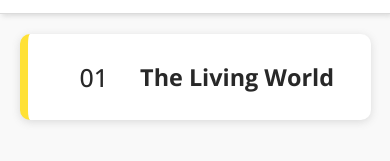
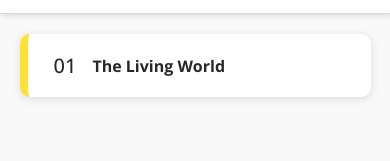
Before and after one commit to rxi-prakharvrm/neetncertkota.com, a plain HTML site: page ncert-solutions/neet/biology.html in a window 390 px wide. Shown: the part 69-230 px from the top of the page. Drawn offline with nearby package versions, Linux system fonts and the light colour scheme; a web font is replaced by a local one.

Commit message:
improve responsiveness in subject and chapter pages

```diff
--- a/css/subject.css
+++ b/css/subject.css
@@ -17,10 +17,9 @@
 }
 
 .chapter-tile {
-    font-size: 2rem;
     text-transform: capitalize;
     width: 100%;
-    padding: 1rem 2rem;
+    padding: 1rem;
     border-left: 8px solid #ffe135;
     border-radius: 1rem;
     box-shadow: rgba(99, 99, 99, 0.2) 0px 2px 8px 0px;
@@ -49,3 +48,14 @@
         width: 90%;
     }
 }
+
+@media screen and (max-width: 768px) {
+    .chapter-number {
+        font-size: 2rem;
+        padding: 0.8rem 1.6rem;
+    }
+
+    .chapter-name {
+        font-size: 1.6rem;
+    }
+}
```
Also changed, not shown: css/chapter.css (+12 -2 lines).
